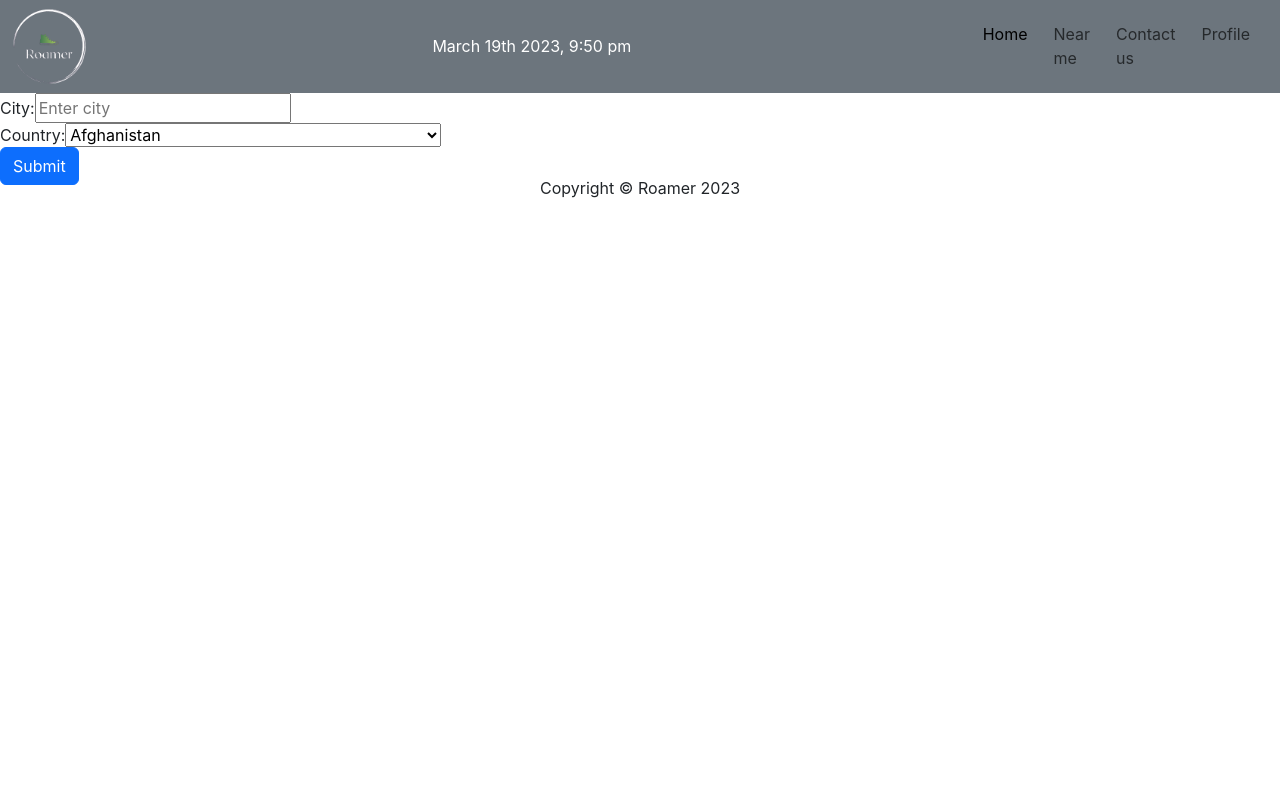
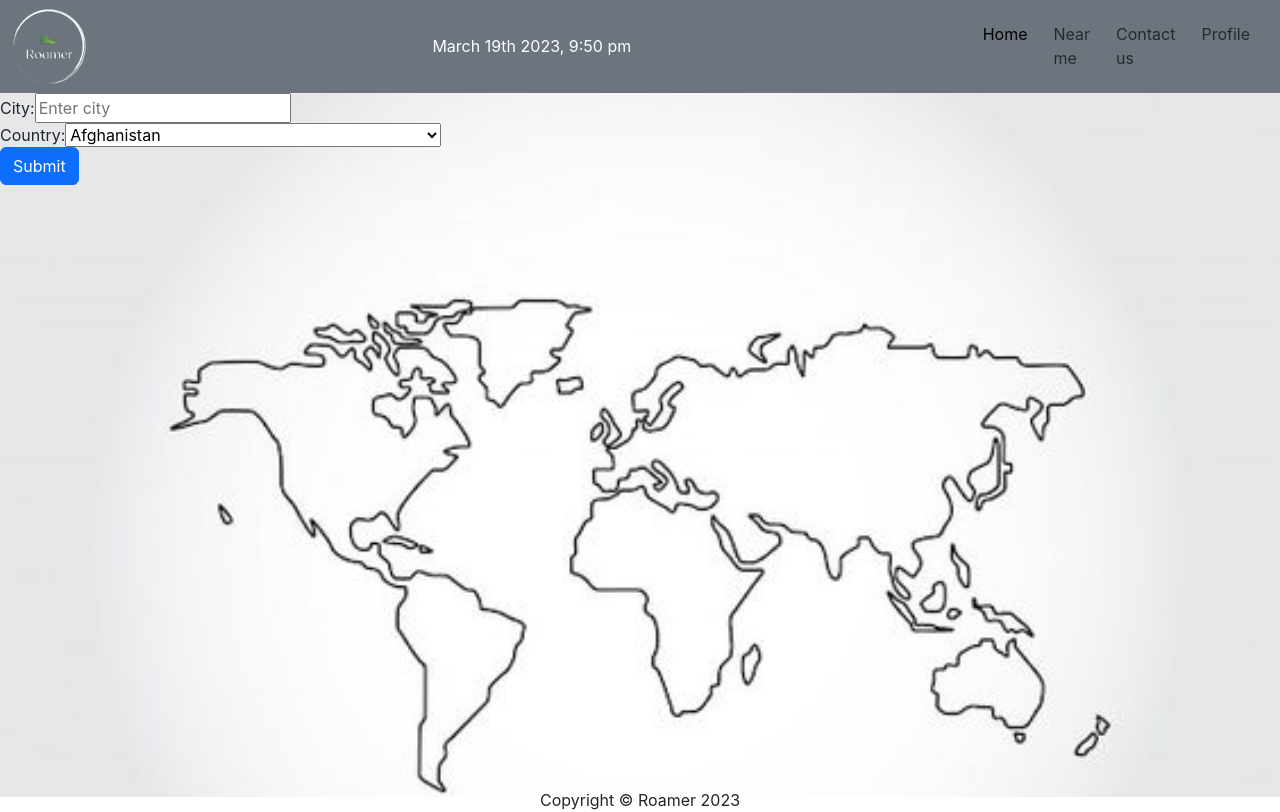
Before and after one commit to Nulula/roamer, a React (Create React App) app: page / in a window 1280 px wide. Built offline with nearby package versions, Linux system fonts and the light colour scheme.

Commit message:
updated routes for Home page and Near Me

```diff
--- a/src/App.js
+++ b/src/App.js
@@ -18,7 +18,7 @@ function App() {
       <div>
         <Nav /> {/* Rendering the Navigation component*/}
         <Routes>
-          <Route path="/" element={<WrapperForSearch />}>
+          <Route path="/" element={<HomePage />}>
             {" "}
           </Route>{" "}
           {/*Defining */}
@@ -31,7 +31,7 @@ function App() {
           <Route path="/nearme" element={<NearMe />}></Route>{" "}
           {/*
           Defining the route for the WrapperForSearch component*/}
-          <Route path="/home" element={<WrapperForSearch />}></Route>{" "}
+          <Route path="/home" element={<HomePage />}></Route>{" "}
           {/* Defining the
           route for the Login page component*/}
         </Routes>
--- a/src/pages/Home.js
+++ b/src/pages/Home.js
@@ -1,6 +1,7 @@
 import React from "react";
 import SearchForm from "../components/SearchForm";
 import bgImage from "../assets/backgroundImg.jpg";
+import WrapperForSearch from "../components/WrapperForSearch";
 
 function HomePage() {
   const styles = {
@@ -11,7 +12,7 @@ function HomePage() {
 
   return (
     <div style={styles}>
-      <SearchForm />
+      <WrapperForSearch />
     </div>
   );
 }
```
